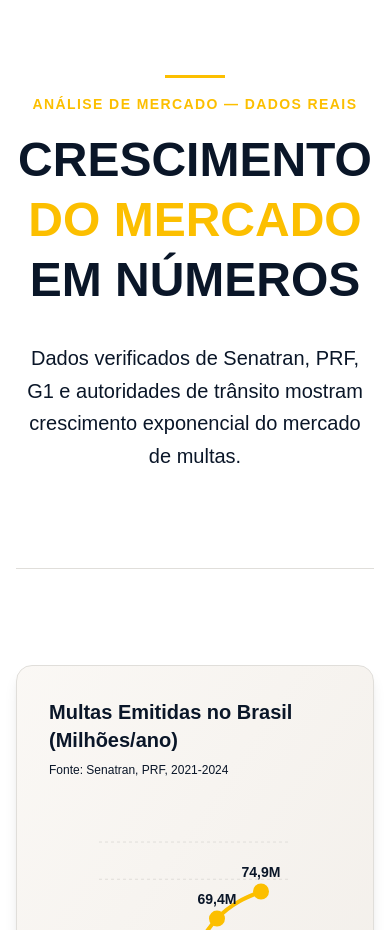
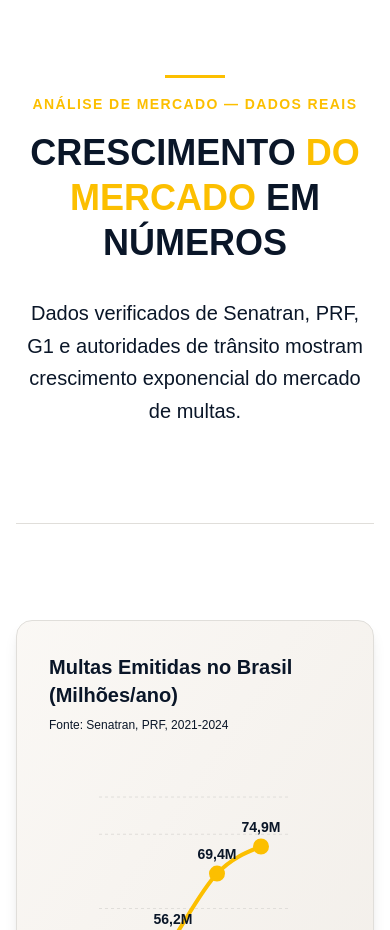
Before and after one commit to MarcelFMartins/lp-help-multas-v2, a React (Vite) app: page / in a window 390 px wide. Shown: the part 3740-4670 px from the top of the page. Built offline with nearby package versions, Linux system fonts and the light colour scheme.

Commit message:
FIX: GrowthSection

```diff
--- a/src/components/GrowthSection.tsx
+++ b/src/components/GrowthSection.tsx
@@ -64,7 +64,7 @@ export default function GrowthSection() {
           <p className="font-body font-semibold text-gold text-sm uppercase tracking-widest mb-4">
             Análise de Mercado — Dados Reais
           </p>
-          <h2 className="font-display text-5xl lg:text-6xl font-black text-[oklch(0.1998_0.0403_258.29)] leading-tight mb-8">
+          <h2 className="font-display text-4xl lg:text-6xl font-black text-[oklch(0.1998_0.0403_258.29)] leading-tight mb-8">
             CRESCIMENTO <em className="text-gold not-italic">DO MERCADO</em> EM NÚMEROS
           </h2>
           <p className="font-body text-[oklch(0.1998_0.0403_258.29)] text-xl max-w-3xl mx-auto leading-relaxed">
```
